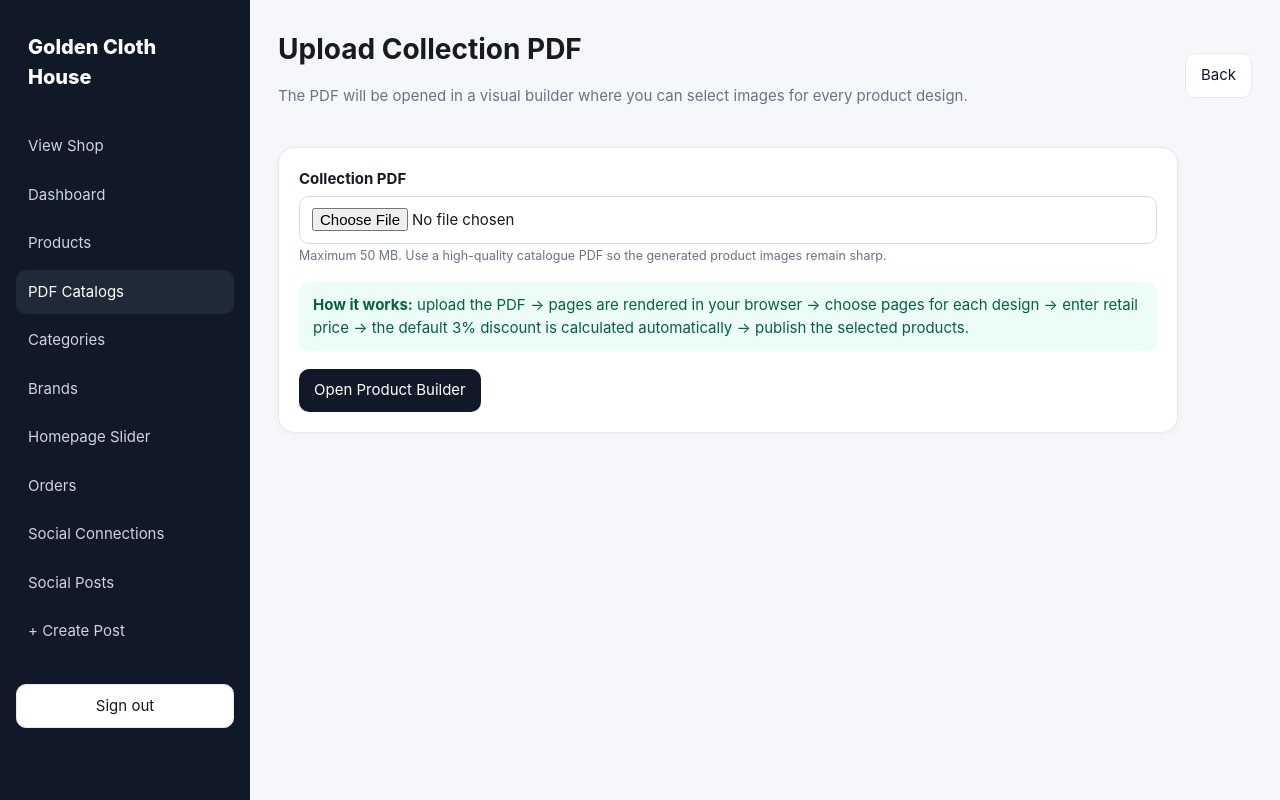
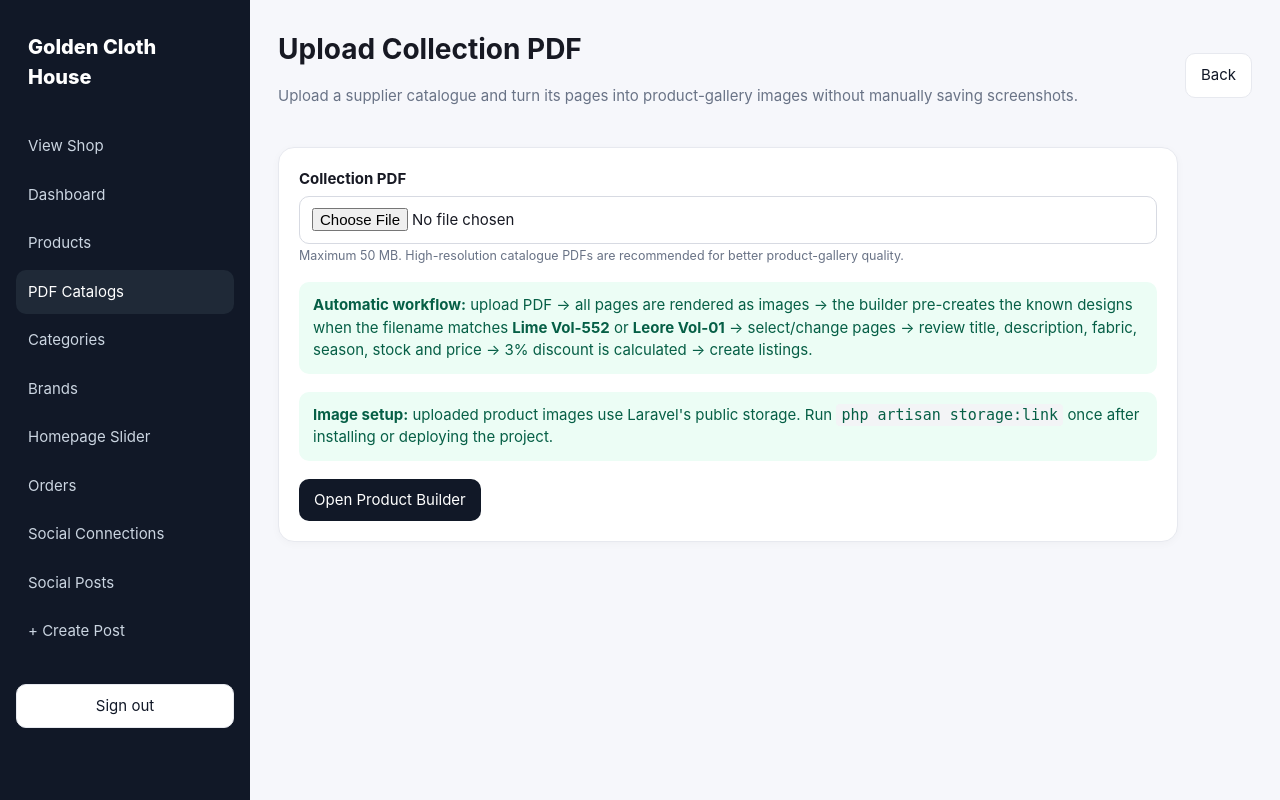
Before and after one commit to Ahmed4726/golden-cloth-house, a Laravel app: page /admin/catalog-imports/create in a window 1280 px wide. Run offline with Laravel 12, Linux system fonts and the light colour scheme; a user stored in the database is signed in; data comes from the database, SQL or seed files in the repository.

Commit message:
Polish PDF catalog upload workflow instructions

```diff
--- a/resources/views/catalog-imports/create.blade.php
+++ b/resources/views/catalog-imports/create.blade.php
@@ -4,21 +4,33 @@
     <div class="top">
         <div>
             <h1>Upload Collection PDF</h1>
-            <p class="muted">The PDF will be opened in a visual builder where you can select images for every product design.</p>
+            <p class="muted">
+                Upload a supplier catalogue and turn its pages into product-gallery images without manually saving screenshots.
+            </p>
         </div>
         <a class="btn secondary" href="{{ route('catalog-imports.index') }}">Back</a>
     </div>
 
     <form class="card form" method="POST" action="{{ route('catalog-imports.store') }}" enctype="multipart/form-data">
         @csrf
+
         <div class="field">
             <label for="pdf">Collection PDF</label>
             <input id="pdf" name="pdf" type="file" accept="application/pdf" required>
-            <small class="muted">Maximum 50 MB. Use a high-quality catalogue PDF so the generated product images remain sharp.</small>
+            <small class="muted">
+                Maximum 50 MB. High-resolution catalogue PDFs are recommended for better product-gallery quality.
+            </small>
         </div>
 
         <div class="flash">
-            <strong>How it works:</strong> upload the PDF → pages are rendered in your browser → choose pages for each design → enter retail price → the default 3% discount is calculated automatically → publish the selected products.
+            <strong>Automatic workflow:</strong>
+            upload PDF → all pages are rendered as images → the builder pre-creates the known designs when the filename matches
+            <strong>Lime Vol-552</strong> or <strong>Leore Vol-01</strong> → select/change pages → review title, description, fabric, season, stock and price → 3% discount is calculated → create listings.
+        </div>
+
+        <div class="flash">
+            <strong>Image setup:</strong>
+            uploaded product images use Laravel's public storage. Run <code>php artisan storage:link</code> once after installing or deploying the project.
         </div>
 
         <button class="btn" type="submit">Open Product Builder</button>
```
